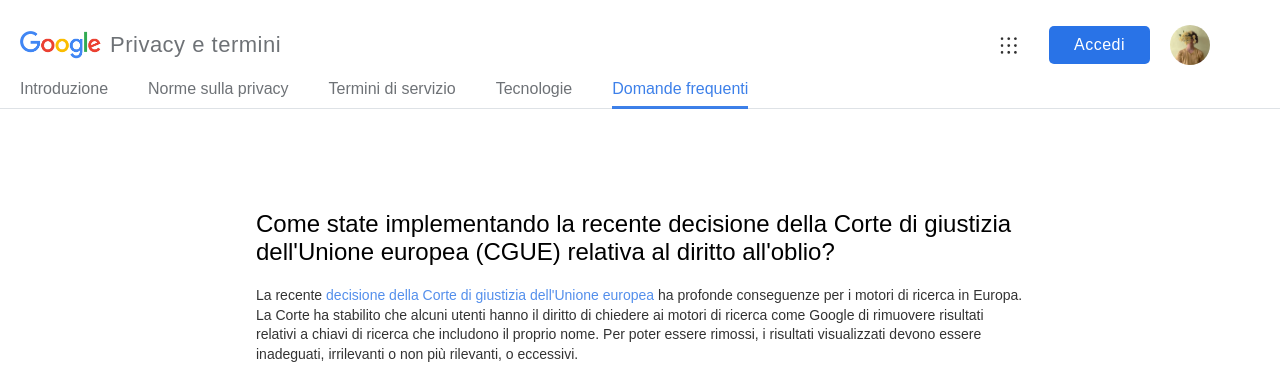
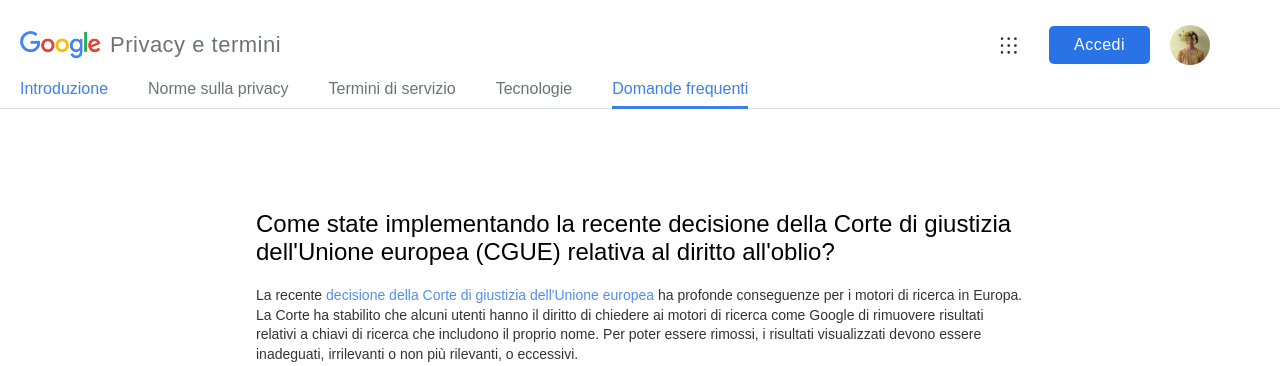
Before and after one commit to salvatoreolivieri/google-faq, a PHP site: page / in a window 1280 px wide, with the pointer over the restyled element. Shown: the top 366 px of the page. Run offline with PHP 8.4, Linux system fonts and the light colour scheme.

Commit message:
Aggiunto hover a

```diff
--- a/index.php
+++ b/index.php
@@ -247,6 +247,10 @@ $faq = [
     color: var(--grey-color);
   }
 
+  a:hover{
+    color: var(--blue-color);
+  }
+
   .active{
     color: var(--blue-color);
     opacity: 1;
```
